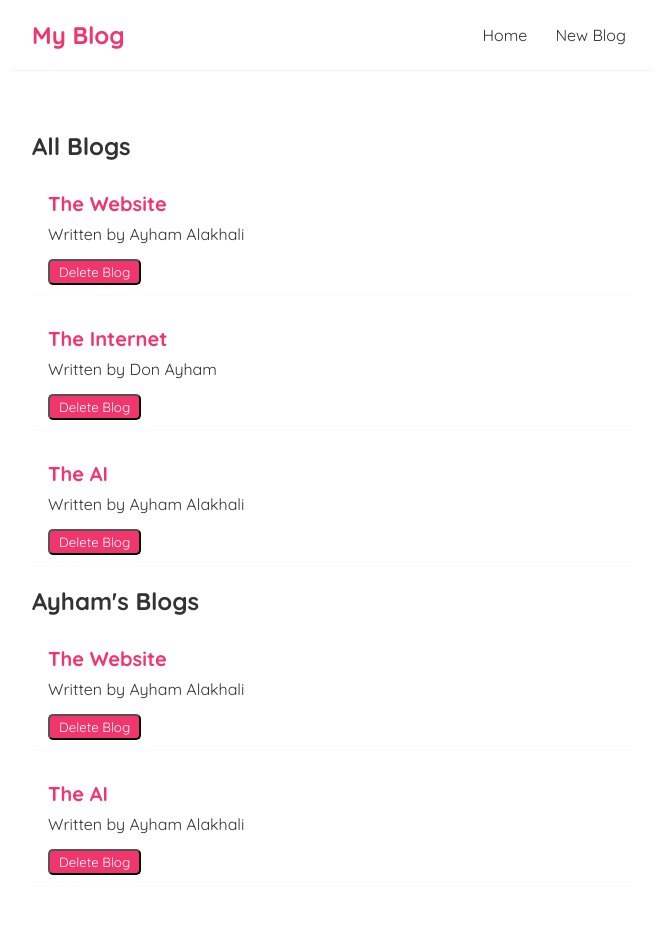
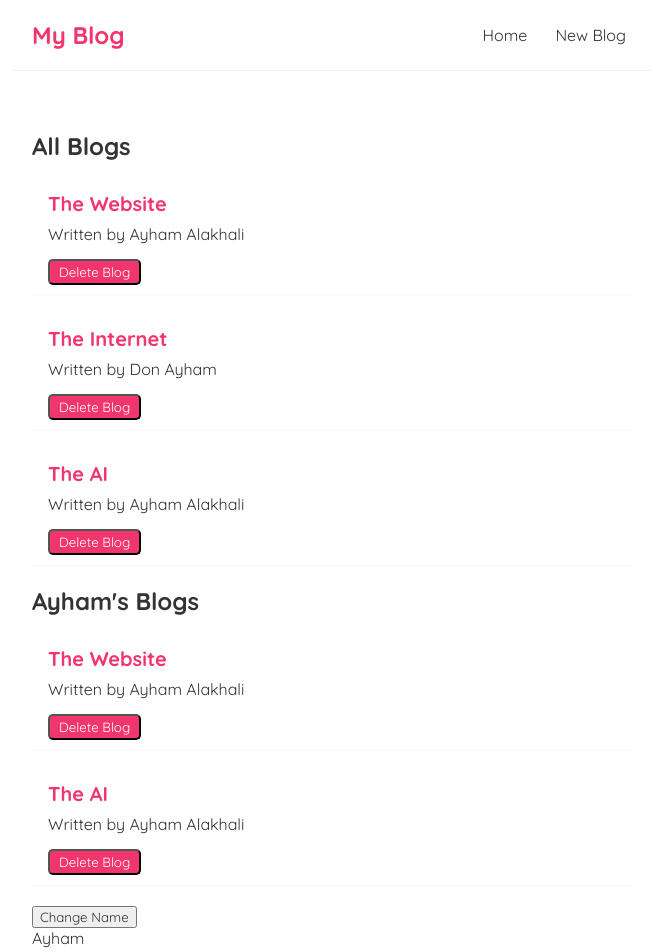
Before and after one commit to Ayham7i/Blogs-Web-in-React-js-, a React (Create React App) app: page / in a window 1280 px wide. Shown: the top 952 px of the page, without its empty margins (308-964 px from the left). Built offline with nearby package versions, Linux system fonts and the light colour scheme.

Commit message:
try useEffect Dependencies

```diff
--- a/src/Home.js
+++ b/src/Home.js
@@ -10,6 +10,8 @@
         {title:"The AI" , body:"Ai will role the world and Ayham will same the world" , author:"Ayham Alakhali",id:3},
     ]);
 
+    const [name,setName]= useState("Ayham")
+
     const handdleDelete = (id)=>{
         const newBlogs = blogs.filter(blog=>blog.id !==id)
         setBlogs(newBlogs)
@@ -18,7 +20,8 @@
 
     useEffect(()=>{
         console.log("Run useEffect")
-    })
+        console.log(name)
+    },[name])
 
 
 
@@ -27,6 +30,8 @@
 
             <BlogList blogs = {blogs} title = "All Blogs" handdleDelete = {handdleDelete} / >
             <BlogList blogs = {blogs.filter((blog)=>blog.author === "Ayham Alakhali")} title = "Ayham's Blogs"  / >
+                <button onClick={()=>setName("Ayham Al-Akhali")}>Change Name</button>
+                <p>{name}</p>
 
         </div>
 
```
